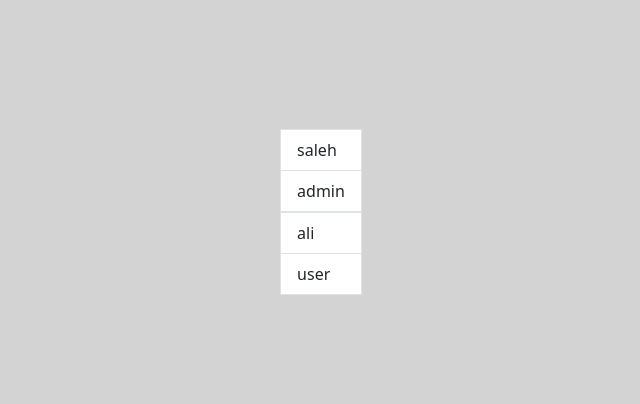
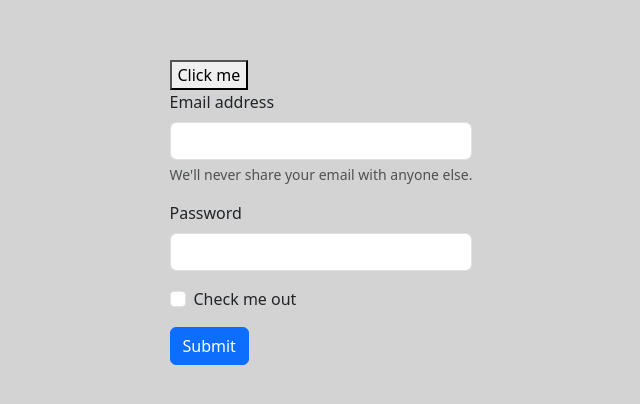
Before and after one commit to Tuwaiq-Academy-Training/React-Day01, a React (Create React App) app: page / in a window 1280 px wide. Shown: the part 188-592 px from the top of the page, without its empty margins (319-959 px from the left). Built offline with nearby package versions, Linux system fonts and the light colour scheme.

Commit message:
complete event

```diff
--- a/src/App.tsx
+++ b/src/App.tsx
@@ -1,58 +1,65 @@
+import { FormEvent } from 'react';
 import './app.css';
 
 const App = () => {
-  // const numbers = [1, 2, 3, 4, 5, 5, 7];
+  const inMouseOver = (e: any) => {
+    console.log('onMouseOver');
+  };
 
-  // const newNumbers: any[] = [];
+  const onClick = (e: any) => {
+    alert('You clicked the button');
+  };
 
-  // for (let i = 0; i < numbers.length; i++) {
-  //   newNumbers.push(<li> {numbers[i]}</li>);
-  // }
-
-  interface IUser {
-    id: number;
-    username: string;
-    password: string;
-    role?: string;
-  }
-
-  const users: IUser[] = [];
-
-  users.push({
-    id: 1,
-    username: 'saleh',
-    password: '123',
-    role: 'admin',
-  });
-
-  users.push({
-    id: 2,
-    username: 'ali',
-    password: '1234',
-    role: 'user',
-  });
-
-  console.log(users);
+  const onSubmit = (e: FormEvent<HTMLFormElement>) => {
+    e.preventDefault();
+  };
 
   return (
     <div className='App'>
-      {/* <ul> */}
-      {/* <h1>{newNumbers}</h1> */}
-      {/* {numbers.map((number, index) => {
-          return <li key={index}>{number}</li>;
-        })} */}
-      {/* </ul> */}
-
-      <ul className='list-group'>
-        {users.map((user) => {
-          return (
-            <div key={user.id}>
-              <li className='list-group-item'>{user.username}</li>
-              <li className='list-group-item'>{user.role}</li>
-            </div>
-          );
-        })}
-      </ul>
+      <button onClick={onClick}>Click me</button>
+      <form onSubmit={onSubmit}>
+        <div className='mb-3'>
+          <label
+            onMouseOver={inMouseOver}
+            htmlFor='exampleInputEmail1'
+            className='form-label'
+          >
+            Email address
+          </label>
+          <input
+            type='email'
+            className='form-control'
+            id='exampleInputEmail1'
+            aria-describedby='emailHelp'
+          />
+          <div id='emailHelp' className='form-text'>
+            We'll never share your email with anyone else.
+          </div>
+        </div>
+        <div className='mb-3'>
+          <label htmlFor='exampleInputPassword1' className='form-label'>
+            Password
+          </label>
+          <input
+            type='password'
+            className='form-control'
+            id='exampleInputPassword1'
+          />
+        </div>
+        <div className='mb-3 form-check'>
+          <input
+            type='checkbox'
+            className='form-check-input'
+            id='exampleCheck1'
+          />
+          <label className='form-check-label' htmlFor='exampleCheck1'>
+            Check me out
+          </label>
+        </div>
+        <button type='submit' className='btn btn-primary'>
+          Submit
+        </button>
+      </form>
     </div>
   );
 };
```
